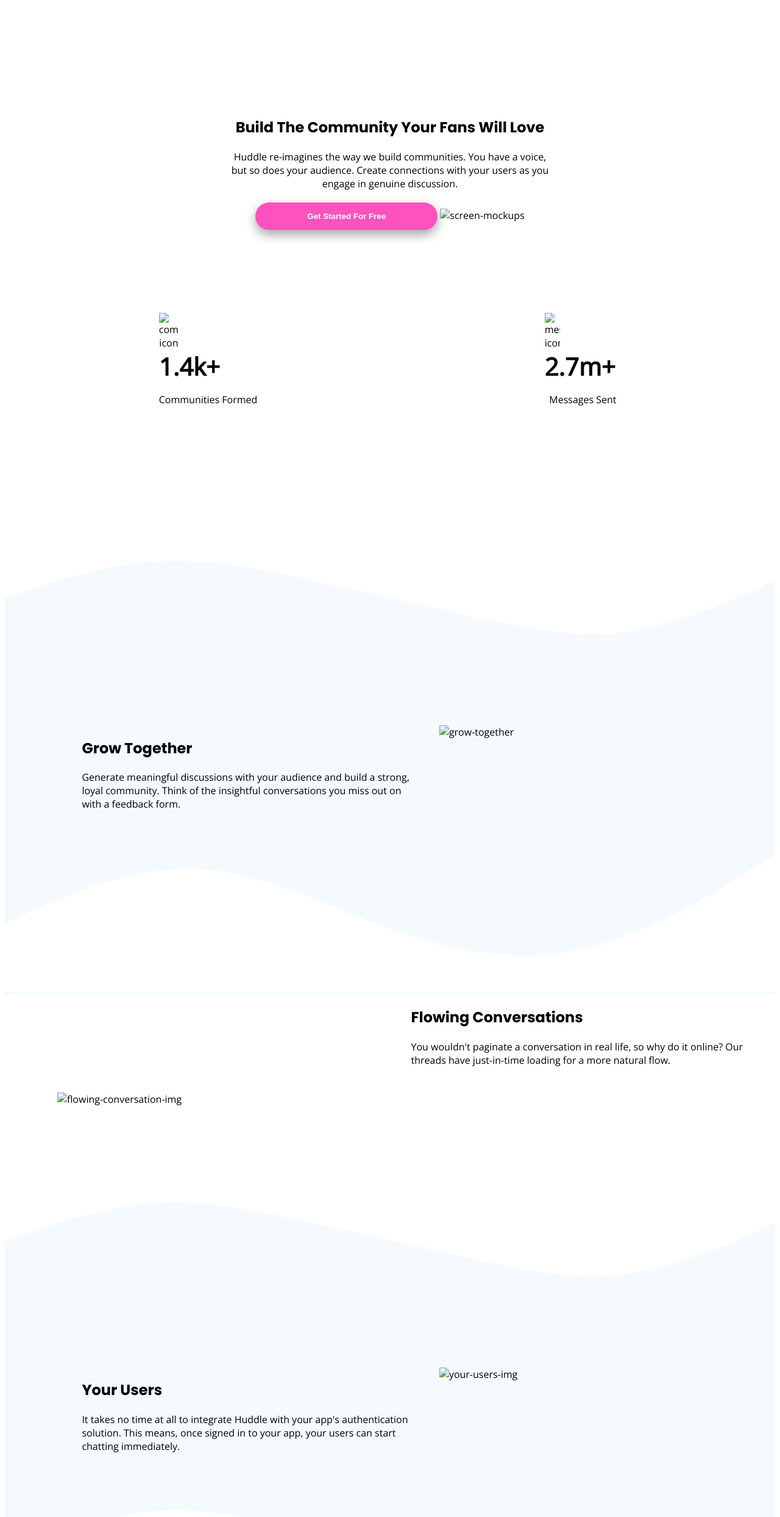
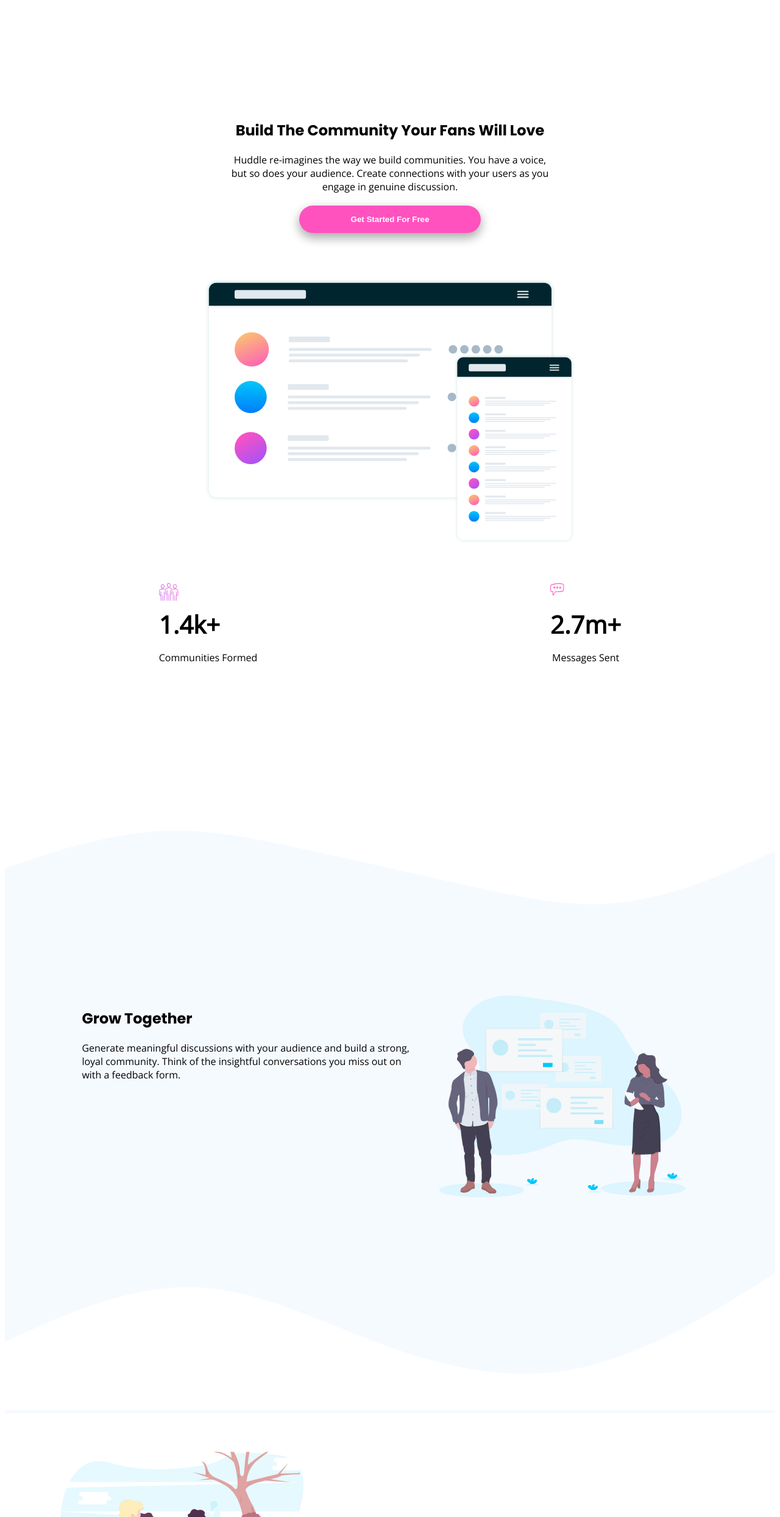
Before and after one commit to ratan17/huddle, a plain HTML site: page index.html in a window 1280 px wide. Shown: the part 140-2627 px from the top of the page at 61% size. Drawn offline with nearby package versions, Linux system fonts and the light colour scheme; the site is published under a folder, as on GitHub Pages, so addresses that start at the root find nothing.

Commit message:
Update index.html

```diff
--- a/index.html
+++ b/index.html
@@ -4,7 +4,7 @@
   <meta charset="UTF-8">
   <meta name="viewport" content="width=device-width, initial-scale=1.0"> <!-- displays site properly based on user's device -->
 
-  <link rel="icon" type="image/png" sizes="32x32" href="/css/images/favicon-32x32.png">
+  <link rel="icon" type="image/png" sizes="32x32" href="css/images/favicon-32x32.png">
   <!-- Fonts -->
   <link href="https://fonts.googleapis.com/css2?family=Poppins:wght@700&display=swap" rel="stylesheet">
   <link href="https://fonts.googleapis.com/css2?family=Open+Sans&display=swap" rel="stylesheet">
@@ -24,7 +24,7 @@
 <body>
 
   <header class="header">
-    <h1 class="header-heading"> <span class="header-heading-span"><img class="message-icon" src="/css/images/icon-messages.svg" alt="message-icon"></span>Huddle
+    <h1 class="header-heading"> <span class="header-heading-span"><img class="message-icon" src="css/images/icon-messages.svg" alt="message-icon"></span>Huddle
     <span class="header-button-span"> <button class="header-button" type="button" name="button">Try It Free</button></span> </h1>
   </header>
 
@@ -38,13 +38,13 @@
 
     <button class="button" type="button" name="button">  Get Started For Free </button>
 
-    <img class="title-image" src="/css/images/screen-mockups.svg" alt="screen-mockups">
+    <img class="title-image" src="css/images/screen-mockups.svg" alt="screen-mockups">
 
 
     <div class="performance">
 
       <div class="communities">
-        <img class="icon" src="/css/images/icon-communities.svg" alt="communities-icon">
+        <img class="icon" src="css/images/icon-communities.svg" alt="communities-icon">
         <p class="number">1.4k+</p>
         <p class="text">Communities Formed</p>
       </div>
@@ -53,7 +53,7 @@
 
       <div class="messages-sent">
 
-          <img class="icon" src="/css/images/icon-messages.svg" alt="messages-icon">
+          <img class="icon" src="css/images/icon-messages.svg" alt="messages-icon">
 
         <p class="number"> 2.7m+</p>
         <p class="text">Messages Sent </p>
@@ -74,7 +74,7 @@
 
  <section class="grow-together">
 
-   <img class="grow-together-img" src="/css/images/illustration-grow-together.svg" alt="grow-together">
+   <img class="grow-together-img" src="css/images/illustration-grow-together.svg" alt="grow-together">
 
    <div class="grow-together-text">
      <h1 class="grow-together-heading">Grow Together</h1>
@@ -102,7 +102,7 @@
 
   <section class="flowing-conversations">
 
-    <img class="flowing-conversations-img" src="/css/images/illustration-flowing-conversation.svg" alt="flowing-conversation-img">
+    <img class="flowing-conversations-img" src="css/images/illustration-flowing-conversation.svg" alt="flowing-conversation-img">
 
     <div class="flowing-conversations-text">
       <h1 class="flowing-conversations-heading">Flowing Conversations</h1>
@@ -125,7 +125,7 @@
 
 
  <section class="your-users">
-   <img class="your-users-img" src="/css/images/illustration-your-users.svg" alt="your-users-img">
+   <img class="your-users-img" src="css/images/illustration-your-users.svg" alt="your-users-img">
    <div class="your-users-text">
      <h1 class="your-users-heading">Your Users</h1>
      <p class="your-users-p">It takes no time at all to integrate Huddle with your app's authentication solution. This means,
@@ -159,13 +159,13 @@
 <section class="contact-us">
 
   <div class="contact-us-details">
-    <h1 class="details-heading"> <span><img class="message-icon" src="/css/images/icon-messages.svg" alt="message-icon"></span>
+    <h1 class="details-heading"> <span><img class="message-icon" src="css/images/icon-messages.svg" alt="message-icon"></span>
      Huddle <span></h1>
     <p>Lorem ipsum dolor sit amet, consectetur adipiscing elit. Mauris nulla quam, hendrerit lacinia
     vestibulum a, ultrices quis sem.</p>
 
-    <p class="contact-us-details-p2"> <span class="details-icon"><img src="/css/images/icon-phone.svg" alt="phone-icon"></span> Phone: +1-543-123-4567</p>
-    <p> <span class="details-icon"><img src="/css/images/icon-email.svg" alt="email-icon"></span> example@huddle.com</p>
+    <p class="contact-us-details-p2"> <span class="details-icon"><img src="css/images/icon-phone.svg" alt="phone-icon"></span> Phone: +1-543-123-4567</p>
+    <p> <span class="details-icon"><img src="css/images/icon-email.svg" alt="email-icon"></span> example@huddle.com</p>
 
 
     <i class="fab fa-facebook-square"></i>
```
